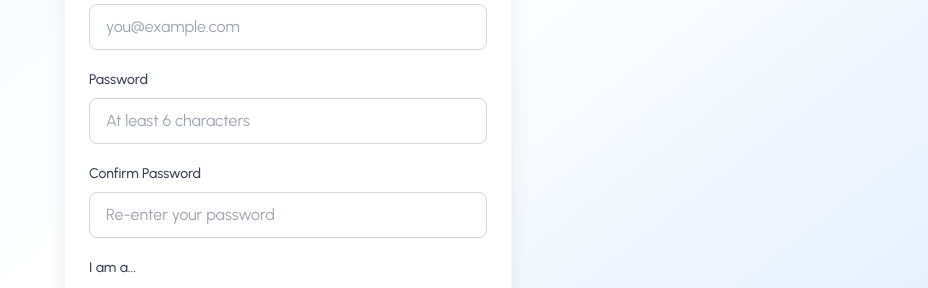
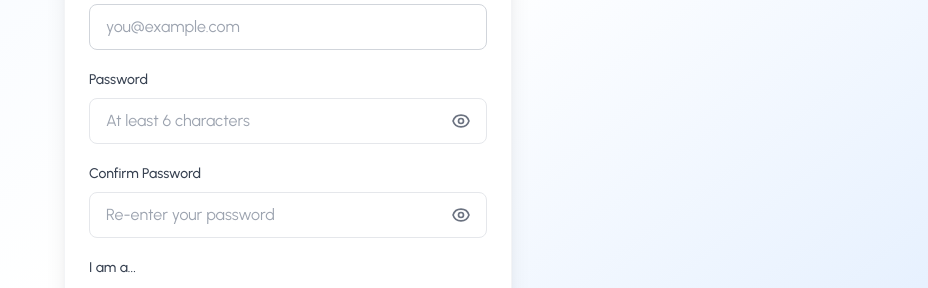
Before and after one commit to TeHenglay/Bobbie-Classroom, a React (Vite) app: page /register in a window 1280 px wide. Shown: the part 375-663 px from the top of the page, without its empty margins (352-1280 px from the left). Built offline with nearby package versions, Linux system fonts and the light colour scheme.

Commit message:
Enhance Login and Register pages with password visibility toggle

```diff
--- a/src/pages/LoginPage.tsx
+++ b/src/pages/LoginPage.tsx
@@ -6,6 +6,7 @@ import { Button, Input, Card } from '../components';
 export const LoginPage: React.FC = () => {
   const [email, setEmail] = useState('');
   const [password, setPassword] = useState('');
+  const [showPassword, setShowPassword] = useState(false);
   const [error, setError] = useState('');
   const [loading, setLoading] = useState(false);
   const { signIn } = useAuth();
@@ -58,15 +59,40 @@ export const LoginPage: React.FC = () => {
               placeholder="you@example.com"
             />
 
-            <Input
-              label="Password"
-              type="password"
+            <div>
+              <label className="block text-sm font-medium text-gray-700 mb-2">Password</label>
+              <div className="relative">
+                <input
+                  type={showPassword ? 'text' : 'password'}
                   value={password}
                   onChange={(e) => setPassword(e.target.value)}
                   required
                   autoComplete="current-password"
                   placeholder="Enter your password"
+                  className="w-full px-4 py-2.5 border rounded-lg focus:outline-none focus:ring-2 focus:ring-primary-500 focus:border-transparent transition-all duration-200 pr-10"
                 />
+                <div className="absolute inset-y-0 right-3 flex items-center">
+                  <button
+                    type="button"
+                    onClick={() => setShowPassword((s) => !s)}
+                    className="p-1 text-gray-500 hover:text-gray-700 rounded-md"
+                    aria-label={showPassword ? 'Hide password' : 'Show password'}
+                    title={showPassword ? 'Hide password' : 'Show password'}
+                  >
+                    {showPassword ? (
+                      <svg className="w-5 h-5" fill="none" stroke="currentColor" viewBox="0 0 24 24">
+                        <path strokeLinecap="round" strokeLinejoin="round" strokeWidth={2} d="M13.875 18.825A10.05 10.05 0 0112 19C7 19 3.73 16.11 1.5 12c.832-1.565 2.02-3 3.5-4.145M6.5 6.5L3 3m0 0l18 18-3.5 3.5M10.94 10.94A3 3 0 0113.06 13.06" />
+                      </svg>
+                    ) : (
+                      <svg className="w-5 h-5" fill="none" stroke="currentColor" viewBox="0 0 24 24">
+                        <path strokeLinecap="round" strokeLinejoin="round" strokeWidth={2} d="M15 12a3 3 0 11-6 0 3 3 0 016 0z" />
+                        <path strokeLinecap="round" strokeLinejoin="round" strokeWidth={2} d="M2.458 12C3.732 7.943 7.523 5 12 5c4.477 0 8.268 2.943 9.542 7-1.274 4.057-5.065 7-9.542 7-4.477 0-8.268-2.943-9.542-7z" />
+                      </svg>
+                    )}
+                  </button>
+                </div>
+              </div>
+            </div>
 
             {error && (
               <div className="text-red-600 text-sm bg-red-50 border border-red-200 p-4 rounded-lg flex items-start animate-slide-in">
--- a/src/pages/RegisterPage.tsx
+++ b/src/pages/RegisterPage.tsx
@@ -10,6 +10,8 @@ export const RegisterPage: React.FC = () => {
   const [password, setPassword] = useState('');
   const [fullName, setFullName] = useState('');
   const [confirmPassword, setConfirmPassword] = useState('');
+  const [showPassword, setShowPassword] = useState(false);
+  const [showConfirmPassword, setShowConfirmPassword] = useState(false);
   const [role, setRole] = useState<UserRole>('student');
   const [error, setError] = useState('');
   const [loading, setLoading] = useState(false);
@@ -79,25 +81,75 @@ export const RegisterPage: React.FC = () => {
               placeholder="you@example.com"
             />
 
-            <Input
-              label="Password"
-              type="password"
+            <div>
+              <label className="block text-sm font-medium text-gray-700 mb-2">Password</label>
+              <div className="relative">
+                <input
+                  type={showPassword ? 'text' : 'password'}
                   value={password}
                   onChange={(e) => setPassword(e.target.value)}
                   required
                   autoComplete="new-password"
                   placeholder="At least 6 characters"
+                  className="w-full px-4 py-2.5 border rounded-lg focus:outline-none focus:ring-2 focus:ring-primary-500 focus:border-transparent transition-all duration-200 pr-10"
                 />
+                <div className="absolute inset-y-0 right-3 flex items-center">
+                  <button
+                    type="button"
+                    onClick={() => setShowPassword((s) => !s)}
+                    className="p-1 text-gray-500 hover:text-gray-700 rounded-md"
+                    aria-label={showPassword ? 'Hide password' : 'Show password'}
+                    title={showPassword ? 'Hide password' : 'Show password'}
+                  >
+                    {showPassword ? (
+                      <svg className="w-5 h-5" fill="none" stroke="currentColor" viewBox="0 0 24 24">
+                        <path strokeLinecap="round" strokeLinejoin="round" strokeWidth={2} d="M13.875 18.825A10.05 10.05 0 0112 19C7 19 3.73 16.11 1.5 12c.832-1.565 2.02-3 3.5-4.145M6.5 6.5L3 3m0 0l18 18-3.5 3.5M10.94 10.94A3 3 0 0113.06 13.06" />
+                      </svg>
+                    ) : (
+                      <svg className="w-5 h-5" fill="none" stroke="currentColor" viewBox="0 0 24 24">
+                        <path strokeLinecap="round" strokeLinejoin="round" strokeWidth={2} d="M15 12a3 3 0 11-6 0 3 3 0 016 0z" />
+                        <path strokeLinecap="round" strokeLinejoin="round" strokeWidth={2} d="M2.458 12C3.732 7.943 7.523 5 12 5c4.477 0 8.268 2.943 9.542 7-1.274 4.057-5.065 7-9.542 7-4.477 0-8.268-2.943-9.542-7z" />
+                      </svg>
+                    )}
+                  </button>
+                </div>
+              </div>
+            </div>
 
-            <Input
-              label="Confirm Password"
-              type="password"
+            <div>
+              <label className="block text-sm font-medium text-gray-700 mb-2">Confirm Password</label>
+              <div className="relative">
+                <input
+                  type={showConfirmPassword ? 'text' : 'password'}
                   value={confirmPassword}
                   onChange={(e) => setConfirmPassword(e.target.value)}
                   required
                   autoComplete="new-password"
                   placeholder="Re-enter your password"
+                  className="w-full px-4 py-2.5 border rounded-lg focus:outline-none focus:ring-2 focus:ring-primary-500 focus:border-transparent transition-all duration-200 pr-10"
                 />
+                <div className="absolute inset-y-0 right-3 flex items-center">
+                  <button
+                    type="button"
+                    onClick={() => setShowConfirmPassword((s) => !s)}
+                    className="p-1 text-gray-500 hover:text-gray-700 rounded-md"
+                    aria-label={showConfirmPassword ? 'Hide confirm password' : 'Show confirm password'}
+                    title={showConfirmPassword ? 'Hide confirm password' : 'Show confirm password'}
+                  >
+                    {showConfirmPassword ? (
+                      <svg className="w-5 h-5" fill="none" stroke="currentColor" viewBox="0 0 24 24">
+                        <path strokeLinecap="round" strokeLinejoin="round" strokeWidth={2} d="M13.875 18.825A10.05 10.05 0 0112 19C7 19 3.73 16.11 1.5 12c.832-1.565 2.02-3 3.5-4.145M6.5 6.5L3 3m0 0l18 18-3.5 3.5M10.94 10.94A3 3 0 0113.06 13.06" />
+                      </svg>
+                    ) : (
+                      <svg className="w-5 h-5" fill="none" stroke="currentColor" viewBox="0 0 24 24">
+                        <path strokeLinecap="round" strokeLinejoin="round" strokeWidth={2} d="M15 12a3 3 0 11-6 0 3 3 0 016 0z" />
+                        <path strokeLinecap="round" strokeLinejoin="round" strokeWidth={2} d="M2.458 12C3.732 7.943 7.523 5 12 5c4.477 0 8.268 2.943 9.542 7-1.274 4.057-5.065 7-9.542 7-4.477 0-8.268-2.943-9.542-7z" />
+                      </svg>
+                    )}
+                  </button>
+                </div>
+              </div>
+            </div>
 
             {/* Role Selection */}
             <div className="space-y-3">
@@ -168,7 +220,7 @@ export const RegisterPage: React.FC = () => {
         </Card>
 
         <p className="text-center text-xs text-gray-500 mt-6">
-          By creating an account, you agree to our Terms of Service and Privacy Policy
+          By creating an account, You agree to our Terms of Service and Privacy Policy
         </p>
       </div>
     </div>
```
Lines whose indentation alone changed are shown as unchanged.
